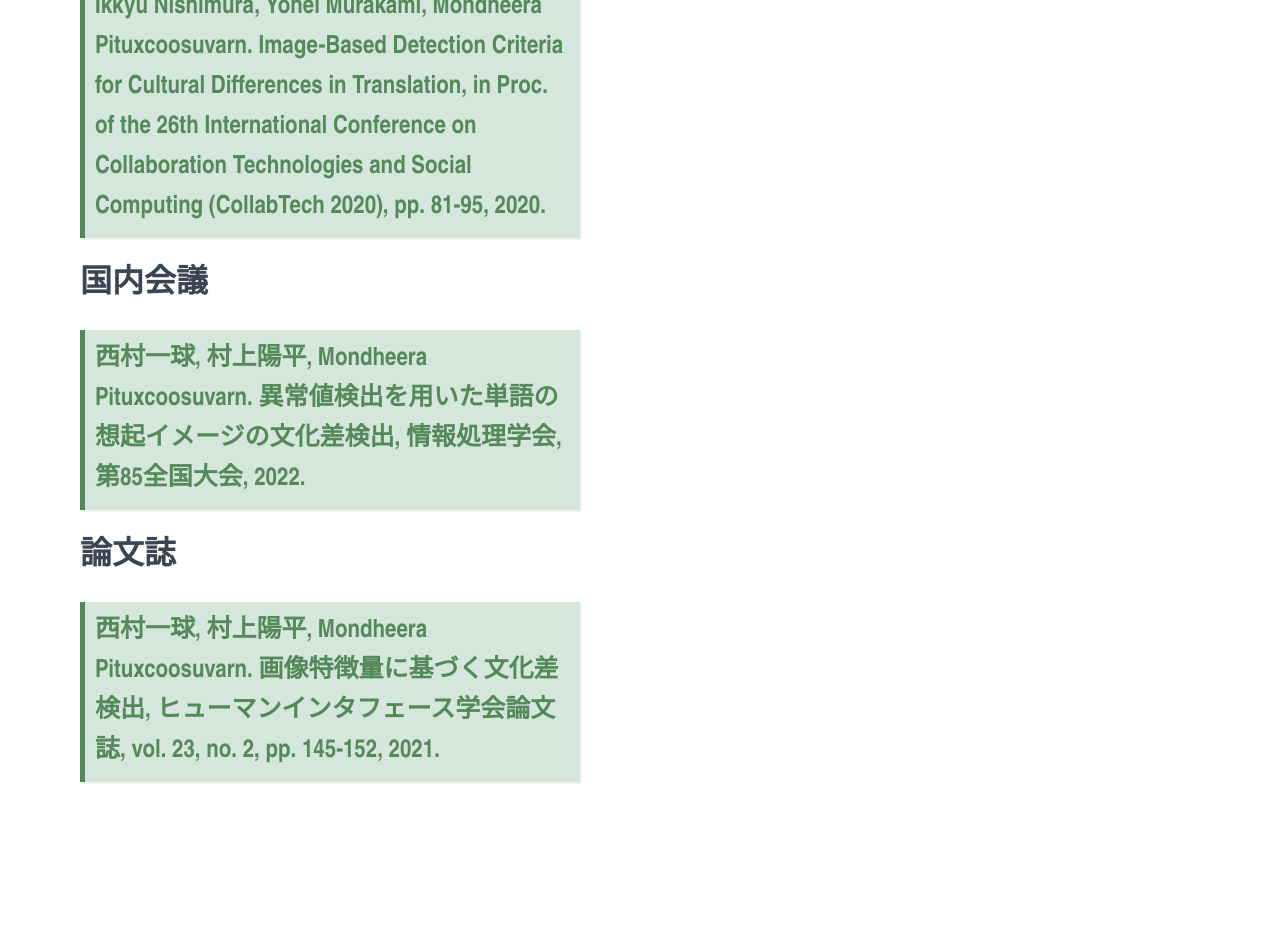
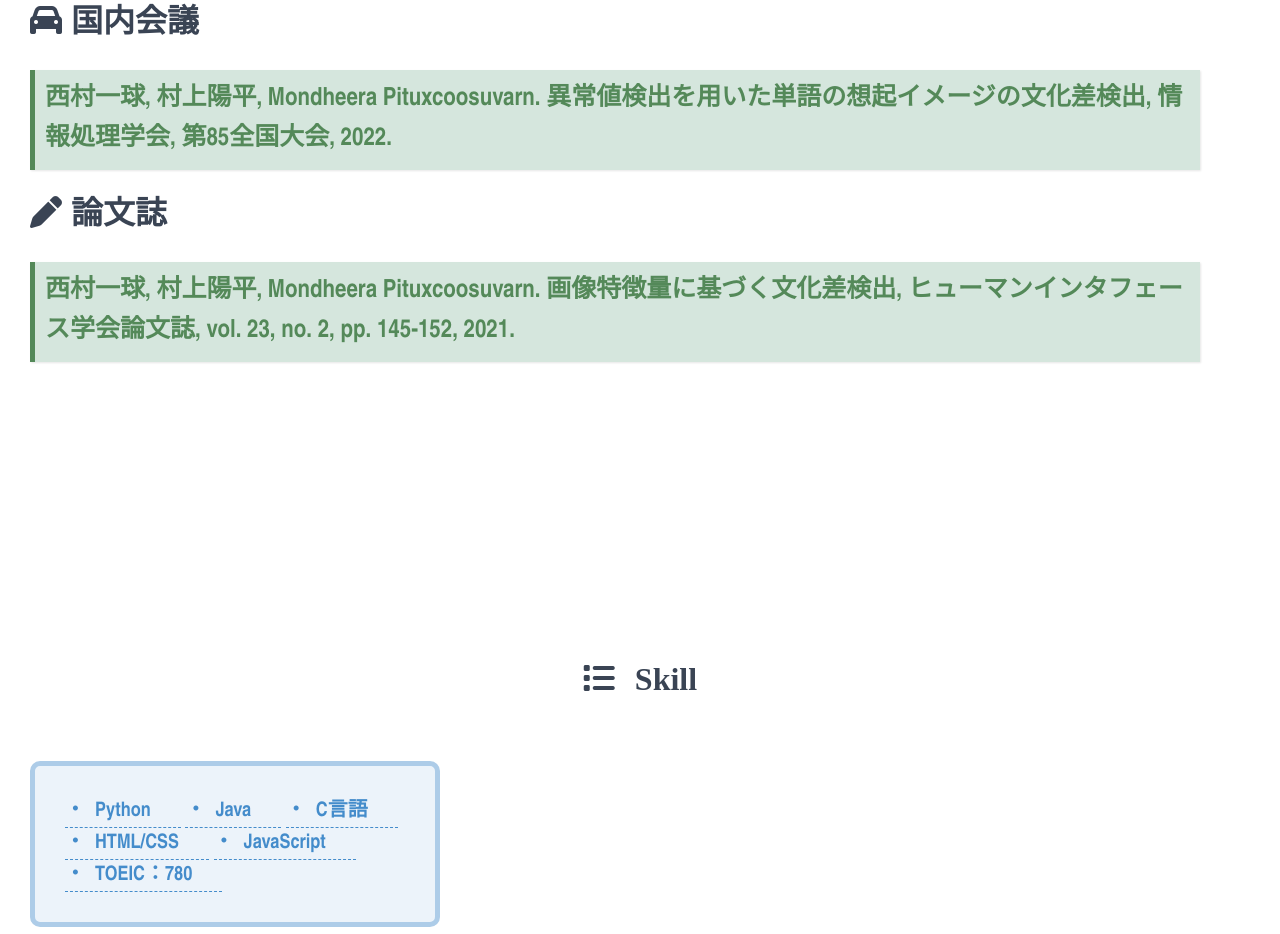
Before and after one commit to ikkyu0714/homepage, a plain HTML site: page index.html in a window 1280 px wide. Shown: the part 2966-3900 px from the top of the page. Drawn offline with Linux system fonts and the light colour scheme; a web font is replaced by a local one.

Commit message:
skillとpublicationの更新

```diff
--- a/index.html
+++ b/index.html
@@ -89,16 +89,16 @@
             <h2><i class="fa-sharp fa-solid fa-book"></i>Publication</h2>
             <div class="main-publication-container container2">
                 <div class="main-publication-description">
-                    <h3 class="conference">国際会議</h3>
+                    <h3 class="conference"><i class="fa-sharp fa-solid fa-plane"></i>  国際会議</h3>
                     <ol class="paper">
                         <li>Ikkyu Nishimura, Yohei Murakami, Mondheera Pituxcoosuvarn, Evaluation Dataset for Cultural Difference Detection Task, in Proc. of the HCI International 2022 (HCII 2022), pp. 357–369, 2022.</li>
                         <li>Ikkyu Nishimura, Yohei Murakami, Mondheera Pituxcoosuvarn. Image-Based Detection Criteria for Cultural Differences in Translation, in Proc. of the 26th International Conference on Collaboration Technologies and Social Computing (CollabTech 2020), pp. 81-95, 2020.</li>
                     </ol>
-                    <h3 class="conference">国内会議</h3>
+                    <h3 class="conference"><i class="fa-sharp fa-solid fa-car"></i>  国内会議</h3>
                     <ol class="paper">
                         <li>西村一球, 村上陽平, Mondheera Pituxcoosuvarn. 異常値検出を用いた単語の想起イメージの文化差検出, 情報処理学会, 第85全国大会, 2022.</li>
                     </ol>
-                    <h3 class="article">論文誌</h3>
+                    <h3 class="article"><i class="fa-sharp fa-solid fa-pen"></i>  論文誌</h3>
                     <ol class="paper">
                         <li>西村一球, 村上陽平, Mondheera Pituxcoosuvarn. 画像特徴量に基づく文化差検出, ヒューマンインタフェース学会論文誌, vol. 23, no. 2, pp. 145-152, 2021.</li>
                     </ol>
@@ -107,14 +107,15 @@
         </section>
         <section id="skill" class="main-skill">
             <h2><i class="fa-sharp fa-solid fa-list"></i>Skill</h2>
-            <div class="main-skill-container container">
+            <div class="main-skill-container container2">
                 <div class="main-skill-description">
                     <ul class="skill-lists">
                         <li class="skill-list">Python</li>
                         <li class="skill-list">Java</li>
                         <li class="skill-list">C言語</li>
-                        <li class="skill-list">HTML</li>
+                        <li class="skill-list">HTML/CSS</li>
                         <li class="skill-list">JavaScript</li>
+                        <li class="skill-list">TOEIC：780</li>
                     </ul>
                 </div>
             </div>
--- a/stylesheets/style-laptop.css
+++ b/stylesheets/style-laptop.css
@@ -90,10 +90,6 @@
     padding: 120px 0;
   }
 
-  .main-publication-img {
-    margin-bottom: 100px;
-  }
-
   .main-publication-addition-skills {
     display: flex;
   }
--- a/stylesheets/style-tablet.css
+++ b/stylesheets/style-tablet.css
@@ -123,7 +123,7 @@
 
   .main-publication-description,
   .main-publication-addition {
-    width: 50%;
+    width: 100%;
   }
 
   .main-publication-description {
@@ -155,7 +155,7 @@
 
   .main-skill-description,
   .main-skill-addition {
-    width: 50%;
+    width: 100%;
   }
 
   .main-skill-description {
--- a/stylesheets/style.css
+++ b/stylesheets/style.css
@@ -76,8 +76,9 @@ input[type="submit"]:hover {
 }
 
 .container2 {
-  max-width: 2560px;
-  margin: 80px;
+  max-width: 2000px;
+  margin: 30px 30px 30px 30px;
+  width: auto;
 }
 
 .button {
@@ -222,14 +223,14 @@ input[type="submit"]:hover {
 
 .main-publication {
   background-color: #FFF;
+  width: 100%;
 }
 
 ol.paper {
   padding: 0;
   font: 25px/1.6 'arial narrow', sans-serif;
-  width:500px;
+  width: 100%;
   list-style: none;
-  padding-right: 0;
 }
 
 ol.paper li {
@@ -265,15 +266,21 @@ ol.paper li {
 
 .main-skill {
   background-color: #FFF;
+  width: 100%;
 }
 
-div.main-skill-container.container {
+div.main-skill-container {
+  width: 100%;
+}
+
+div.main-skill-container.container2 {
   align-items: center;
+  width: 100%;
 }
 
 ul.skill-lists {
   font: 20px/1.6 'arial narrow', sans-serif;
-  padding: 10px 10px 10px 10px;
+  padding: 30px 30px 30px 30px;
   color: #448ccb;
   background: #ecf3fa;
   border: solid 5px #adcce8;
@@ -286,7 +293,8 @@ ul.skill-lists li {
   display: inline-block;
   position: relative;
   line-height: 30px;
-  padding-left: 20px;
+  padding-left: 30px;
+  padding-right: 30px;
   font-weight: bold;
   border-bottom: dashed 1px #448ccb;
 }
@@ -366,7 +374,7 @@ ul.skill-lists li:before{
 }
 
 .main-article-container {
-  max-width: 750px;
+  max-width: 1000px;
 }
 
 .main-article-topic {
```
